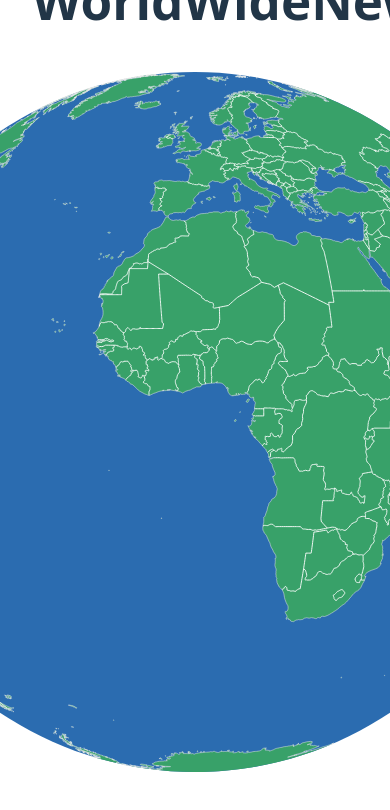
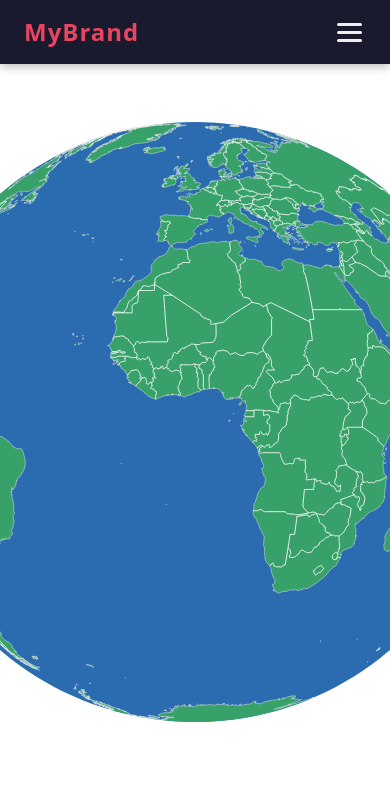
Before and after one commit to alan-cot0/WorldwideNews, a React (Vite) app in the folder frontend/: page / in a window 390 px wide. Shown: the top 810 px of the page. Built offline with nearby package versions, Linux system fonts and the light colour scheme.

Commit message:
AI navbar, but it covers the button

```diff
--- a/frontend/src/App.jsx
+++ b/frontend/src/App.jsx
@@ -1,12 +1,14 @@
 import "./App.css";
 import Globe from "./components/Globe";
+import Navbar from "./components/Navbar";
 
 function App() {
     return (
         <>
-            <h1>WorldWideNews</h1>
-
-            <Globe></Globe>
+            <Navbar />
+            <main style={{ paddingTop: "64px" }}>
+                <Globe></Globe>
+            </main>
         </>
     );
 }
--- a/frontend/src/components/Globe.jsx
+++ b/frontend/src/components/Globe.jsx
@@ -28,12 +28,12 @@ const Globe = () => {
     //set dimensions to fill screen
     const [dimensions, setDimensions] = useState({
         width: window.innerWidth,
-        height: window.innerHeight
+        height: window.innerHeight,
     });
 
     //creates the 3D globe
     const projection = useRef(
-        d3.geoOrthographic().scale(350) //globe size
+        d3.geoOrthographic().scale(300), //globe size
     );
 
     //checking which country mouse is hovering over
@@ -82,11 +82,8 @@ const Globe = () => {
             const canvas = canvasRef.current;
             if (!canvas || !data) return;
 
-
             const w = canvas.width;
             const h = canvas.height;
-
-
 
             //initializes canvas which allows for drawing borders
             const context = canvas.getContext("2d");
@@ -115,7 +112,6 @@ const Globe = () => {
             path(land);
             context.fillStyle = "#38a169";
             context.fill();
-
 
             //draws borders between countries
             context.beginPath();
@@ -151,8 +147,7 @@ const Globe = () => {
                     context.fillText(targetCountry.properties.name, centroid[0], centroid[1] - 20);
                     context.shadowBlur = 0;
                 }
-            }
-            else {
+            } else {
                 //highlight/distinguish hovered country
                 if (hoveredCountry && hoveredCountry !== activeCountry) {
                     context.beginPath();
@@ -165,7 +160,8 @@ const Globe = () => {
                 const countryToLabel = hoveredCountry;
                 if (countryToLabel) {
                     const centroid = projection.current(d3.geoCentroid(countryToLabel));
-                    if (centroid) { //checks if country is visible before highlighting and showing name
+                    if (centroid) {
+                        //checks if country is visible before highlighting and showing name
                         context.fillStyle = "#000000";
                         context.font = "bold 16px Arial";
                         context.textAlign = "center";
@@ -176,10 +172,6 @@ const Globe = () => {
                     }
                 }
             }
-
-
-
-
         },
         [data, activeCountry, projection.current, dimensions, hoveredCountry],
     );
@@ -193,19 +185,18 @@ const Globe = () => {
         canvas.on(".drag", null);
         canvas.on(".zoom", null);
 
-
-
         if (!isZoomed) {
             let v0, q0, r0;
 
             //zoom functionality
             const initialScale = 350;
-            const zoom = d3.zoom()
+            const zoom = d3
+                .zoom()
                 .scaleExtent([0.5, 5])
                 .filter(event => {
-                return event.type === 'wheel' || (event.touches && event.touches.length > 1);
+                    return event.type === "wheel" || (event.touches && event.touches.length > 1);
                 })
-            .on("zoom", (event) => {
+                .on("zoom", event => {
                     projection.current.scale(initialScale * event.transform.k);
                     render(activeCountry, true);
                 })
@@ -213,10 +204,7 @@ const Globe = () => {
                     render(activeCountry, false);
                 });
 
-            canvas.call(zoom)
-            .on("mousedown.zoom", null)
-            .on("touchstart.zoom", null);
-
+            canvas.call(zoom).on("mousedown.zoom", null).on("touchstart.zoom", null);
 
             //d3.drag handles the dragging motion
             const drag = d3
@@ -242,10 +230,8 @@ const Globe = () => {
 
             canvas.call(drag);
 
-
             //track mouse hovering
-            canvas.on("mousemove", (event) => {
-
+            canvas.on("mousemove", event => {
                 const [mouseX, mouseY] = d3.pointer(event);
                 const coords = projection.current.invert([mouseX, mouseY]);
                 const country = coords && data.countries.find(f => d3.geoContains(f, coords));
@@ -323,7 +309,7 @@ const Globe = () => {
                     });
 
                 setIsZooming(false);
-                render(undefined, false)
+                render(undefined, false);
             }
         });
 
@@ -335,7 +321,7 @@ const Globe = () => {
     const handleGoBack = () => {
         setIsZoomed(false);
 
-        render(undefined, false)
+        render(undefined, false);
 
         d3.transition()
             .duration(800)
@@ -349,7 +335,7 @@ const Globe = () => {
                     if (t === 1) setActiveCountry(null); //unselect country
                 };
             });
-        render(undefined, true)
+        render(undefined, true);
     };
 
     return (
--- /dev/null
+++ b/frontend/src/components/Navbar.css
@@ -0,0 +1,143 @@
+/* AI GENERATED: https://genai.umass.edu/share/qZzhcGQtJ0F2o79SdiI1F */
+
+
+/* ========== Navbar Wrapper ========== */
+.navbar {
+    position: fixed;
+    top: 0;
+    left: 0;
+    width: 100%;
+    z-index: 1000;
+    background-color: #1a1a2e;
+    box-shadow: 0 2px 10px rgba(0, 0, 0, 0.3);
+}
+
+/* ========== Inner Container ========== */
+.navbar-container {
+    display: flex;
+    align-items: center;
+    justify-content: space-between;
+    max-width: 1200px;
+    margin: 0 auto;
+    padding: 0 24px;
+    height: 64px;
+}
+
+/* ========== Logo / Brand ========== */
+.navbar-logo {
+    font-size: 1.5rem;
+    font-weight: 700;
+    color: #e94560;
+    text-decoration: none;
+    letter-spacing: 1px;
+    transition: opacity 0.3s;
+}
+
+.navbar-logo:hover {
+    opacity: 0.8;
+}
+
+/* ========== Nav Links ========== */
+.nav-links {
+    list-style: none;
+    display: flex;
+    gap: 32px;
+    margin: 0;
+    padding: 0;
+}
+
+.nav-links li a {
+    text-decoration: none;
+    color: #eee;
+    font-size: 1rem;
+    font-weight: 500;
+    position: relative;
+    padding: 4px 0;
+    transition: color 0.3s;
+}
+
+/* Animated underline on hover */
+.nav-links li a::after {
+    content: "";
+    position: absolute;
+    bottom: -2px;
+    left: 0;
+    width: 0%;
+    height: 2px;
+    background-color: #e94560;
+    transition: width 0.3s ease;
+}
+
+.nav-links li a:hover {
+    color: #e94560;
+}
+
+.nav-links li a:hover::after {
+    width: 100%;
+}
+
+/* ========== Hamburger Button ========== */
+.hamburger {
+    display: none;
+    /* hidden on desktop */
+    flex-direction: column;
+    gap: 5px;
+    background: none;
+    border: none;
+    cursor: pointer;
+    padding: 4px;
+}
+
+.hamburger .bar {
+    display: block;
+    width: 25px;
+    height: 3px;
+    background-color: #eee;
+    border-radius: 2px;
+    transition: transform 0.3s, opacity 0.3s;
+}
+
+/* Animate bars into an "X" when active */
+.hamburger.active .bar:nth-child(1) {
+    transform: translateY(8px) rotate(45deg);
+}
+
+.hamburger.active .bar:nth-child(2) {
+    opacity: 0;
+}
+
+.hamburger.active .bar:nth-child(3) {
+    transform: translateY(-8px) rotate(-45deg);
+}
+
+/* ========== Responsive (mobile) ========== */
+@media (max-width: 768px) {
+    .hamburger {
+        display: flex;
+    }
+
+    .nav-links {
+        /* Off-screen by default */
+        position: absolute;
+        top: 64px;
+        left: 0;
+        width: 100%;
+        flex-direction: column;
+        gap: 0;
+        background-color: #16213e;
+        max-height: 0;
+        overflow: hidden;
+        transition: max-height 0.4s ease;
+    }
+
+    .nav-links.open {
+        max-height: 300px;
+        /* enough to fit all items */
+    }
+
+    .nav-links li a {
+        display: block;
+        padding: 16px 24px;
+        border-bottom: 1px solid rgba(255, 255, 255, 0.05);
+    }
+}
--- /dev/null
+++ b/frontend/src/components/Navbar.jsx
@@ -0,0 +1,59 @@
+// AI GENERATED: https://genai.umass.edu/share/qZzhcGQtJ0F2o79SdiI1F
+
+import React, { useState } from "react";
+import "./Navbar.css";
+
+const Navbar = () => {
+    const [menuOpen, setMenuOpen] = useState(false);
+
+    const toggleMenu = () => setMenuOpen(prev => !prev);
+
+    return (
+        <nav className="navbar">
+            <div className="navbar-container">
+                {/* Brand / Logo */}
+                <a href="/" className="navbar-logo">
+                    MyBrand
+                </a>
+
+                {/* Hamburger Icon (mobile) */}
+                <button
+                    className={`hamburger ${menuOpen ? "active" : ""}`}
+                    onClick={toggleMenu}
+                    aria-label="Toggle navigation"
+                    aria-expanded={menuOpen}
+                >
+                    <span className="bar" />
+                    <span className="bar" />
+                    <span className="bar" />
+                </button>
+
+                {/* Nav Links */}
+                <ul className={`nav-links ${menuOpen ? "open" : ""}`}>
+                    <li>
+                        <a href="#home" onClick={() => setMenuOpen(false)}>
+                            Home
+                        </a>
+                    </li>
+                    <li>
+                        <a href="#about" onClick={() => setMenuOpen(false)}>
+                            About
+                        </a>
+                    </li>
+                    <li>
+                        <a href="#services" onClick={() => setMenuOpen(false)}>
+                            Services
+                        </a>
+                    </li>
+                    <li>
+                        <a href="#contact" onClick={() => setMenuOpen(false)}>
+                            Contact
+                        </a>
+                    </li>
+                </ul>
+            </div>
+        </nav>
+    );
+};
+
+export default Navbar;
```
Lines whose indentation alone changed are shown as unchanged.
